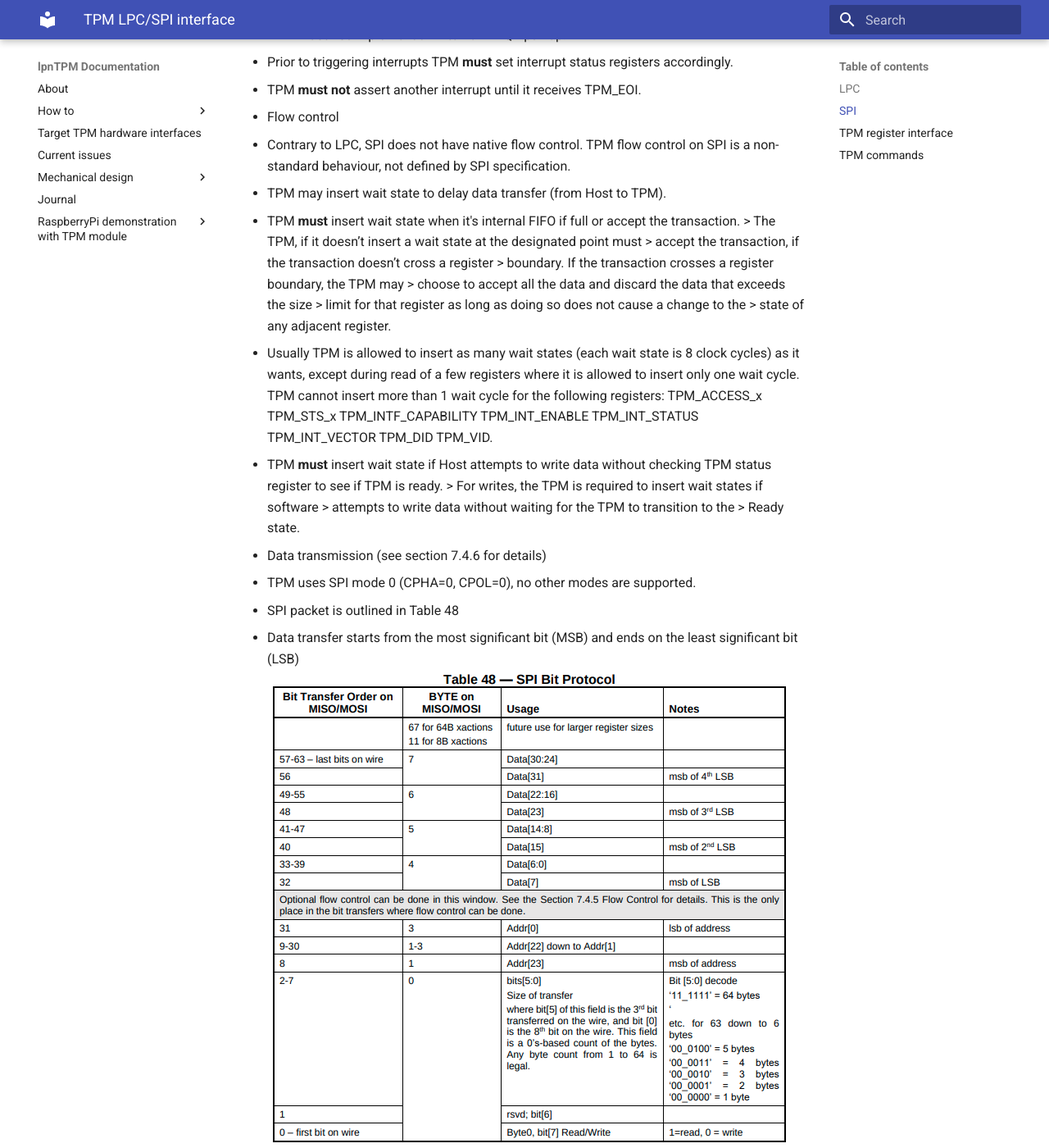
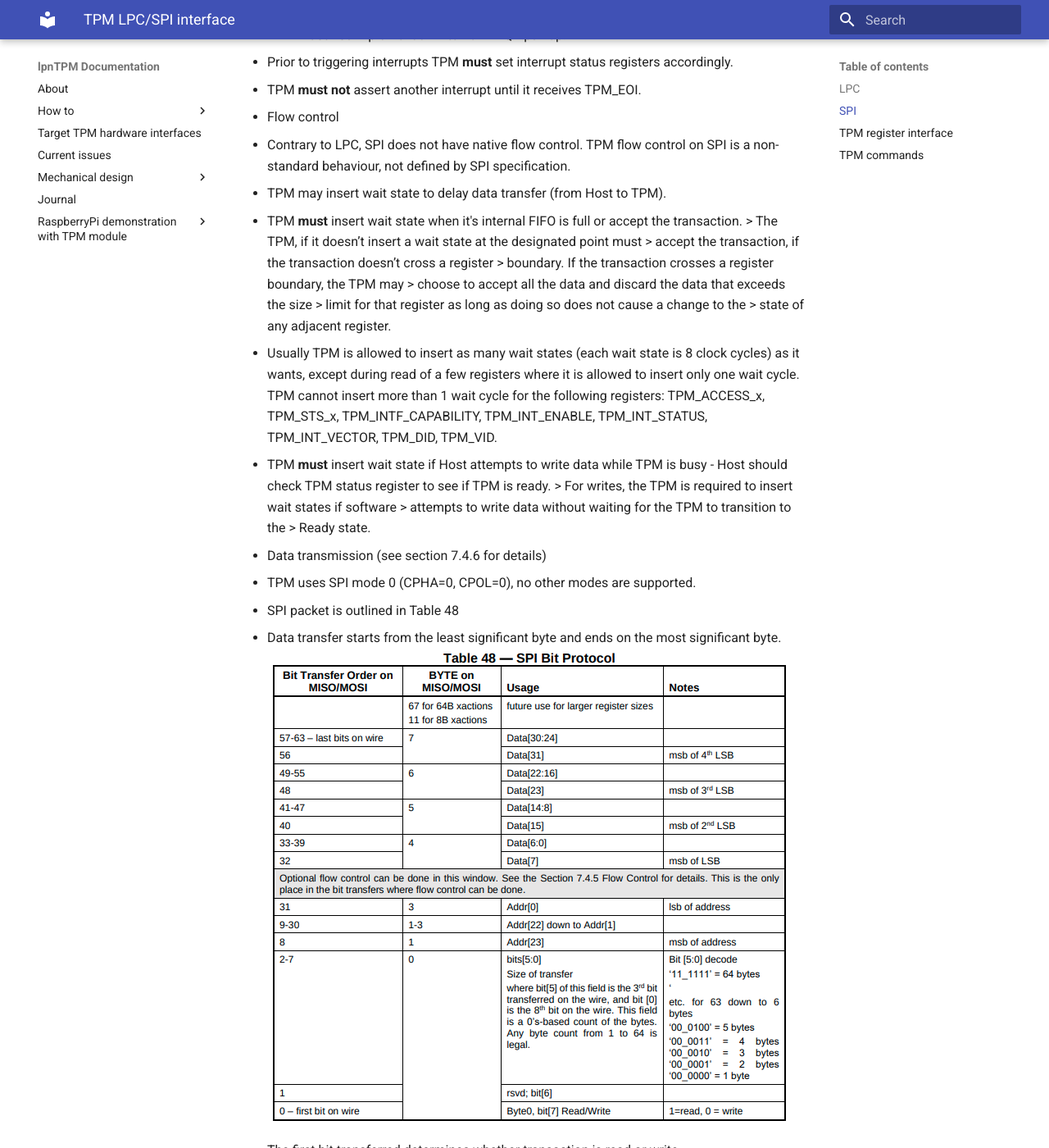
Before and after one commit to lpn-plant/lpntpm-docs, an MkDocs documentation site: the page built from docs/tpm_lpc_spi_interface.md, in a window 1280 px wide and 1400 px high, scrolled down 1754 px. Shown: the whole window at 82% size. Built offline with MkDocs 1.6.1 and Material for MkDocs 9.7.7, drawn with Linux system fonts in a browser that asks for light colours; some of the changed text lies outside the part shown.

Commit message:
docs/tpm_lpc_spi_interface.md: fixes after review

```diff
--- a/docs/tpm_lpc_spi_interface.md
+++ b/docs/tpm_lpc_spi_interface.md
@@ -51,7 +51,7 @@
   - Contrary to LPC, SPI does not have native flow control. TPM flow control on
     SPI is a non-standard behaviour, not defined by SPI specification.
   - TPM may insert wait state to delay data transfer (from Host to TPM).
-  - TPM **must** insert wait state when it's internal FIFO if full or accept the
+  - TPM **must** insert wait state when it's internal FIFO is full or accept the
     transaction.
     > The TPM, if it doesn’t insert a wait state at the designated point must
     > accept the transaction, if the transaction doesn’t cross a register
@@ -62,23 +62,24 @@
   - Usually TPM is allowed to insert as many wait states (each wait state is 8
     clock cycles) as it wants, except during read of a few registers where it is
     allowed to insert only one wait cycle. TPM cannot insert more than 1 wait
-    cycle for the following registers: TPM_ACCESS_x TPM_STS_x
-    TPM_INTF_CAPABILITY TPM_INT_ENABLE TPM_INT_STATUS TPM_INT_VECTOR TPM_DID
-    TPM_VID.
-  - TPM **must** insert wait state if Host attempts to write data without
-    checking TPM status register to see if TPM is ready.
+    cycle for the following registers: TPM_ACCESS_x, TPM_STS_x,
+    TPM_INTF_CAPABILITY, TPM_INT_ENABLE, TPM_INT_STATUS, TPM_INT_VECTOR,
+    TPM_DID, TPM_VID.
+  - TPM **must** insert wait state if Host attempts to write data while TPM is
+    busy - Host should check TPM status register to see if TPM is ready.
     > For writes, the TPM is required to insert wait states if software
     > attempts to write data without waiting for the TPM to transition to the
     > Ready state.
 - Data transmission (see section 7.4.6 for details)
   - TPM uses SPI mode 0 (CPHA=0, CPOL=0), no other modes are supported.
   - SPI packet is outlined in Table 48
-  - Data transfer starts from the most significant bit (MSB) and ends on the
-    least significant bit (LSB)
+  - Data transfer starts from the least significant byte and ends on the
+    most significant byte.
   ![](images/tpm2_spi_protocol.png)
   - The first bit transferred determines whether transaction is read or write.
+  - This is followed by a single reserved bit.
   - This is followed by 6 bit length from 1 byte to 64 bytes. This is length of
-    the data payload, excludiong 32-bit header.
+    the data payload, excluding 32-bit header.
   - Length is followed by 24-bit register address, the highest byte is always
     0xD4. See Table 9 for details how TPM MMIO space maps to register address
     emitted on the bus.
@@ -96,10 +97,10 @@
 of LPC this won't be noticed by TPM as all multi-byte LPC transfers are split
 into multiple transfers, e.g. if hosts writes 0x11223344 to register 0x10 on LPC
 it will appear as
-- 0x11 write to 0x10
-- 0x22 write to 0x11
-- 0x33 write to 0x12
-- 0x44 write to 0x13
+- 0x44 write to 0x10
+- 0x33 write to 0x11
+- 0x22 write to 0x12
+- 0x11 write to 0x13
 
 Even if register boundary were crossed this doesn't make any difference for TPM.
 In case of SPI data payload of a single transfer cannot be bigger than size of
@@ -139,3 +140,7 @@
 `tpmGo` in the `TPM_STS` (see **Table 21**) register which triggers command
 execution. When response is available TPM signals it by setting `dataAvail` bit
 in status register. Host can now read response from `TPM_DATA_FIFO_x`.
+
+There is also `TPM_XDATA_FIFO_x` register which allows for writes that span
+multiple bytes, this is especially useful for SPI as it can send more than one
+byte in a single packet.
```
Also changed, not shown: other parts of docs/tpm_lpc_spi_interface.md (+1 -1 lines).
